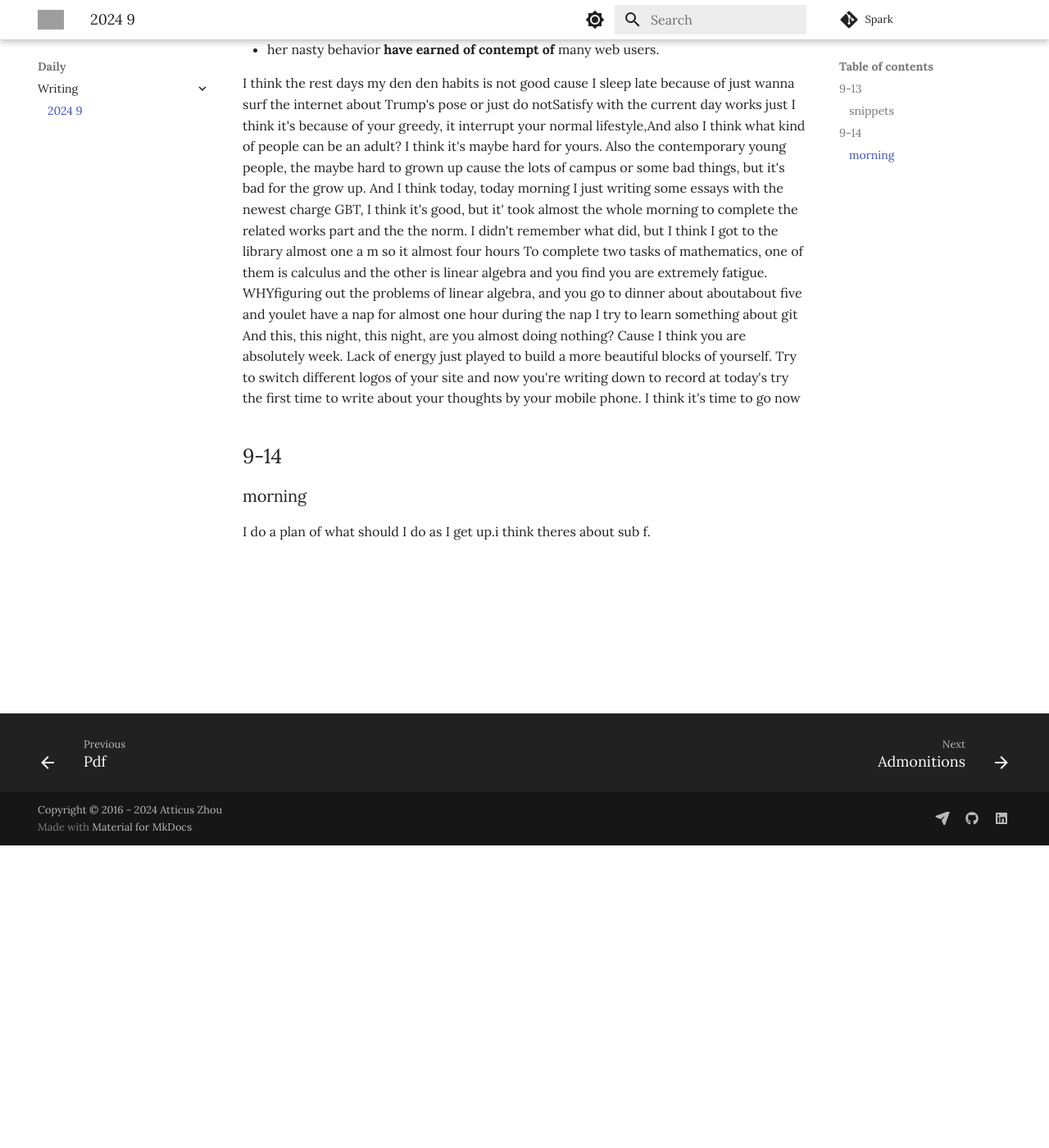
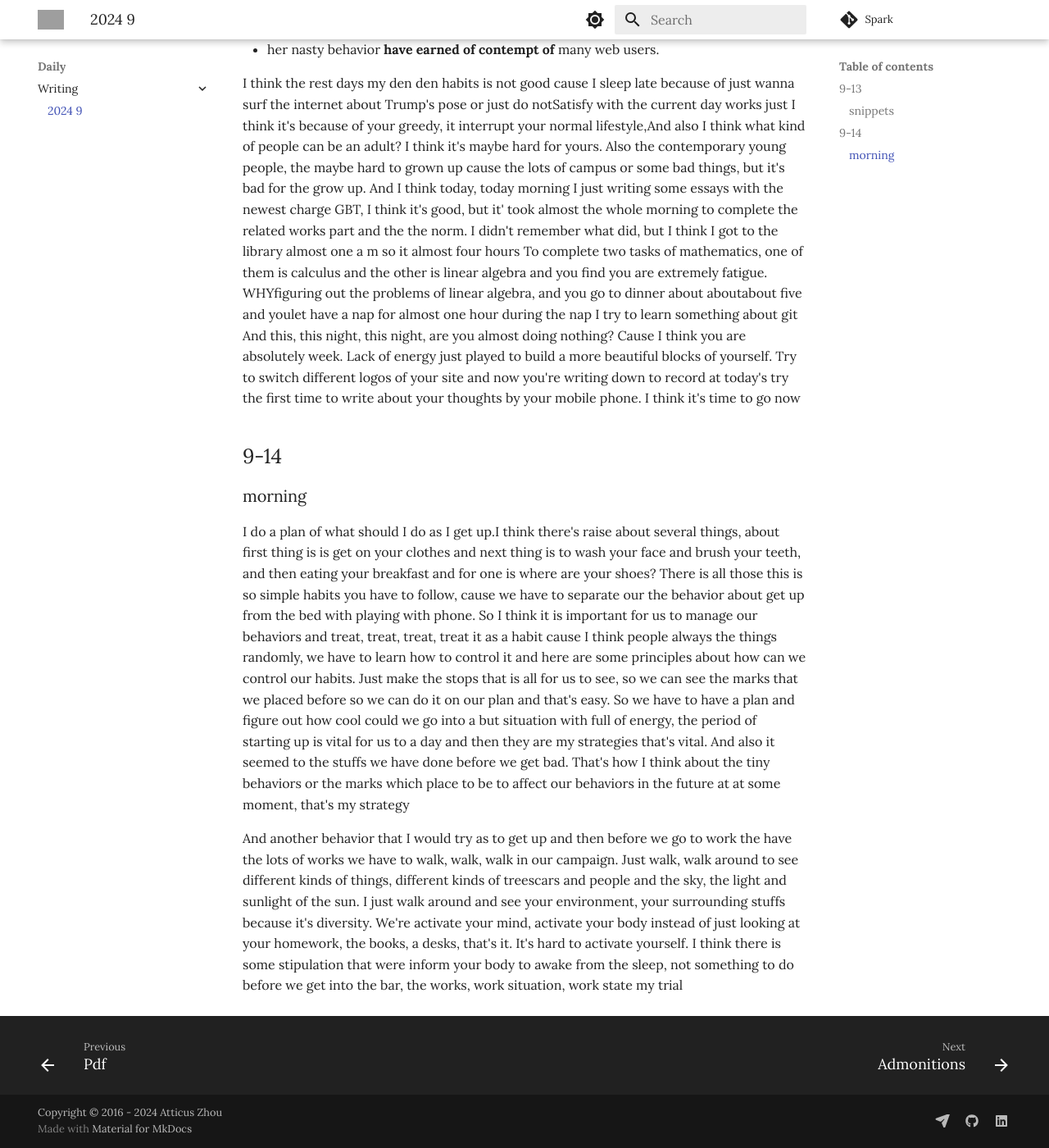
Before and after one commit to Atticuszz/Spark, an MkDocs documentation site: the page built from docs/Daily/writing/2024-9.md, in a window 1280 px wide and 1400 px high, scrolled down 369 px. Shown: the whole window at 82% size. Built offline with MkDocs 1.6.1 and Material for MkDocs 9.7.7, drawn with Linux system fonts in a browser that asks for light colours; comment, search, counter and statistics services are not loaded; grey boxes are pictures that could not be loaded.

Commit message:
vault backup: 2024-09-14 08:16:20
Affected files:
docs/Daily/writing/2024-9.md

```diff
--- a/docs/Daily/writing/2024-9.md
+++ b/docs/Daily/writing/2024-9.md
@@ -13,4 +13,8 @@ And this, this night, this night, are you almost doing nothing? Cause I think yo
 ## 9-14
 
 ### morning
-I do a plan of what should I do as I get up.i think theres about sub f.
+I do a plan of what should I do as I get up.I think there's raise about several things, about first thing is is get on your clothes and next thing is to wash your face and brush your teeth, and then eating your breakfast and for one is where are your shoes? There is all those this is so simple habits you have to follow, cause we have to separate our the behavior about get up from the bed with playing with phone. So I think it is important for us to manage our behaviors and treat, treat, treat, treat it as a habit cause I think people always the things randomly, we have to learn how to control it and here are some principles about how can we control our habits. Just make the stops that is all for us to see, so we can see the marks that we placed before so we can do it on our plan and that's easy. So we have to have a plan and figure out how cool could we go into a but situation with full of energy, the period of starting up is vital for us to a day and then they are my strategies that's vital. And also it seemed to the stuffs we have done before we get bad. That's how I think about the tiny behaviors or the marks which place to be to affect our behaviors in the future at at some moment, that's my strategy
+
+
+
+And another behavior that I would try as to get up and then before we go to work the have the lots of works we have to walk, walk, walk in our campaign. Just walk, walk around to see different kinds of things, different kinds of treescars and people and the sky, the light and sunlight of the sun. I just walk around and see your environment, your surrounding stuffs because it's diversity. We're activate your mind, activate your body instead of just looking at your homework, the books, a desks, that's it. It's hard to activate yourself. I think there is some stipulation that were inform your body to awake from the sleep, not something to do before we get into the bar, the works, work situation, work state my trial
```
